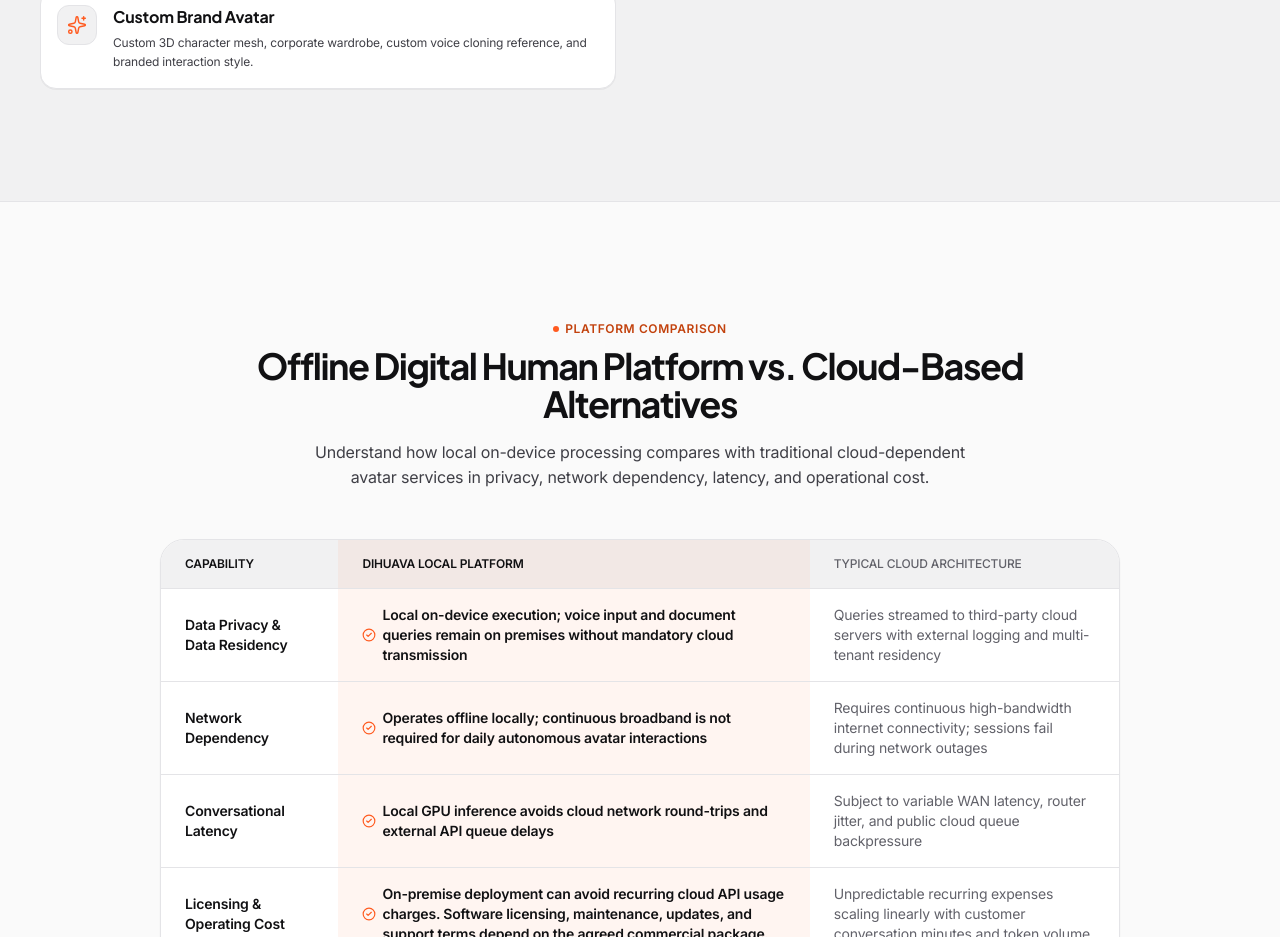
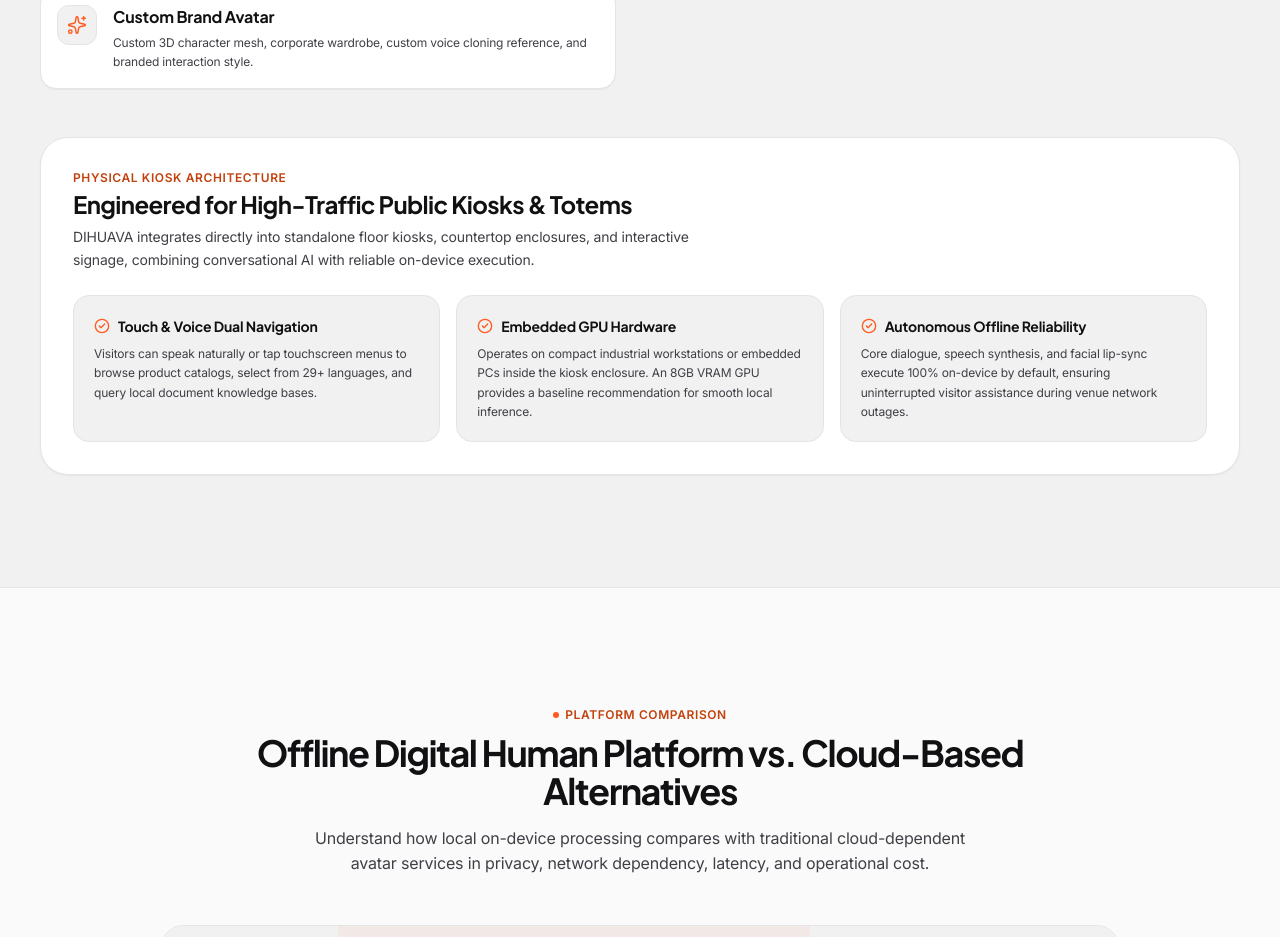
Before and after one commit to propertiesmarket1234/hsglobalai, a Next.js app: page /products/ai-digital-human in a window 1280 px wide. Shown: the part 6259-7196 px from the top of the page. Built offline with nearby package versions, Linux system fonts and the light colour scheme.

Commit message:
SEO: improve DIHUAVA internal linking and commercial intent

```diff
--- a/src/app/products/ai-digital-human/DihuavaClient.tsx
+++ b/src/app/products/ai-digital-human/DihuavaClient.tsx
@@ -723,6 +723,53 @@
               </div>
             </div>
           </div>
+
+          {/* KIOSK DEPLOYMENT ARCHITECTURE STRIP */}
+          <div className="mt-12 rounded-[28px] border border-[var(--lp-line)] bg-[var(--lp-card)] p-6 sm:p-8 shadow-xs">
+            <div className="max-w-2xl mb-6">
+              <span className="text-xs font-semibold text-[var(--lp-accent-ink)] uppercase tracking-wider block">
+                Physical Kiosk Architecture
+              </span>
+              <h3 className="mt-1 text-xl sm:text-2xl font-bold text-[var(--lp-ink)]">
+                Engineered for High-Traffic Public Kiosks &amp; Totems
+              </h3>
+              <p className="mt-2 text-sm text-[var(--lp-ink-2)] leading-relaxed">
+                DIHUAVA integrates directly into standalone floor kiosks, countertop enclosures, and interactive signage, combining conversational AI with reliable on-device execution.
+              </p>
+            </div>
+
+            <div className="grid gap-4 sm:grid-cols-2 lg:grid-cols-3">
+              <div className="rounded-2xl border border-[var(--lp-line)] bg-[var(--lp-tile)] p-5">
+                <div className="flex items-center gap-2 mb-2">
+                  <CheckCircle2 className="h-4 w-4 text-[var(--lp-accent)] shrink-0" />
+                  <h4 className="text-sm font-bold text-[var(--lp-ink)]">Touch &amp; Voice Dual Navigation</h4>
+                </div>
+                <p className="text-xs text-[var(--lp-ink-2)] leading-relaxed">
+                  Visitors can speak naturally or tap touchscreen menus to browse product catalogs, select from 29+ languages, and query local document knowledge bases.
+                </p>
+              </div>
+
+              <div className="rounded-2xl border border-[var(--lp-line)] bg-[var(--lp-tile)] p-5">
+                <div className="flex items-center gap-2 mb-2">
+                  <CheckCircle2 className="h-4 w-4 text-[var(--lp-accent)] shrink-0" />
+                  <h4 className="text-sm font-bold text-[var(--lp-ink)]">Embedded GPU Hardware</h4>
+                </div>
+                <p className="text-xs text-[var(--lp-ink-2)] leading-relaxed">
+                  Operates on compact industrial workstations or embedded PCs inside the kiosk enclosure. An 8GB VRAM GPU provides a baseline recommendation for smooth local inference.
+                </p>
+              </div>
+
+              <div className="rounded-2xl border border-[var(--lp-line)] bg-[var(--lp-tile)] p-5">
+                <div className="flex items-center gap-2 mb-2">
+                  <CheckCircle2 className="h-4 w-4 text-[var(--lp-accent)] shrink-0" />
+                  <h4 className="text-sm font-bold text-[var(--lp-ink)]">Autonomous Offline Reliability</h4>
+                </div>
+                <p className="text-xs text-[var(--lp-ink-2)] leading-relaxed">
+                  Core dialogue, speech synthesis, and facial lip-sync execute 100% on-device by default, ensuring uninterrupted visitor assistance during venue network outages.
+                </p>
+              </div>
+            </div>
+          </div>
         </div>
       </section>
 
--- a/src/app/products/ai-digital-human/[slug]/PlatformClient.tsx
+++ b/src/app/products/ai-digital-human/[slug]/PlatformClient.tsx
@@ -372,10 +372,10 @@
   "multilingual-support": {
     slug: "multilingual-support",
     badge: "FEATURE DEEP DIVE",
-    title: "Multilingual Support & Speech Synthesis",
+    title: "Multilingual AI Avatar Software & Speech Synthesis",
     subtitle: "29+ Spoken Global Languages Running 100% On-Device",
     description:
-      "Full offline ASR, translation, and neural speech synthesis across 29+ global languages including 7 specialized Indian languages, processed on-device with fluid language switching to eliminate recurring cloud API charges.",
+      "Enterprise multilingual AI avatar software delivering on-device speech recognition, neural voice synthesis, and real-time translation across 29+ global languages and 7 Indian regional languages without recurring cloud API fees.",
     icon: Globe,
     overviewHeading: "29+ Shipping Languages with Purpose-Built Regional Speech Models",
     overviewParagraphs: [
--- a/src/app/products/spatial-display/SpatialDisplayClient.tsx
+++ b/src/app/products/spatial-display/SpatialDisplayClient.tsx
@@ -566,7 +566,7 @@
                   href={lPath("/products/ai-digital-human")}
                   className="inline-flex items-center gap-2 text-sm font-bold text-[var(--lp-ink)] hover:text-[var(--lp-accent)] transition-colors"
                 >
-                  <span>{sPage.learnDihuavaLink || "Learn more about DIHUAVA AI Platform"}</span>
+                  <span>{sPage.learnDihuavaLink || "Learn how DIHUAVA powers interactive 3D digital humans"}</span>
                   <ArrowRight className="w-4 h-4" />
                 </Link>
               </div>
@@ -928,7 +928,7 @@
               </div>
               <div className="mt-8 pt-4 border-t border-[var(--lp-line)]">
                 <Link href={lPath("/products/ai-digital-human")} className="inline-flex items-center gap-1.5 text-xs font-bold text-[var(--lp-ink)] hover:text-[var(--lp-accent)] transition-colors">
-                  <span>Explore DIHUAVA AI Platform</span>
+                  <span>Explore DIHUAVA offline AI digital human software</span>
                   <ArrowRight className="w-3.5 h-3.5" />
                 </Link>
               </div>
--- a/src/i18n/dictionaries/en.ts
+++ b/src/i18n/dictionaries/en.ts
@@ -992,9 +992,9 @@
     },
     "multilingual-support": {
       badge: "FEATURE DEEP DIVE",
-      title: "Multilingual Engine & Voice Synthesis",
+      title: "Multilingual AI Avatar Software & Speech Synthesis",
       subtitle: "29+ Global Languages Supported Natively On-Device with Automatic Language Switching",
-      description: "Full on-device speech recognition, neural voice synthesis, and translation across 29+ global languages. Enables seamless multi-lingual customer interaction without cloud API latency or recurring cloud API usage charges.",
+      description: "Enterprise multilingual AI avatar software delivering on-device speech recognition, neural voice synthesis, and real-time translation across 29+ global languages and 7 Indian regional languages without recurring cloud API fees.",
       overviewHeading: "29+ Global Language & On-Device Translation Pipeline",
       nextFeatureName: "Persona Management & Brand Safety",
     },
@@ -1273,7 +1273,7 @@
       "\"DIHUAVA runs 100% offline on-device by default, with optional cloud-management configurations available.\"",
     partnershipDesc2:
       "Spatial Display itself is high-performance 3D display hardware, not an AI system. When paired with DIHUAVA, it provides a physical volumetric stage where interactive AI avatars interact with visitors smoothly in real-time.",
-    learnDihuavaLink: "Learn more about DIHUAVA AI Platform",
+    learnDihuavaLink: "Learn how DIHUAVA powers interactive 3D digital humans",
     sysArchCardTitle: "System Architecture Division",
     physLayerBadge: "Physical Layer (Hardware)",
     physLayerName: "Spatial Display",
```
Also changed, not shown: src/app/industries/[slug]/page.tsx (+23 -0 lines), src/app/products/holographic-display/HolographicDisplayClient.tsx (+32 -1 lines).
